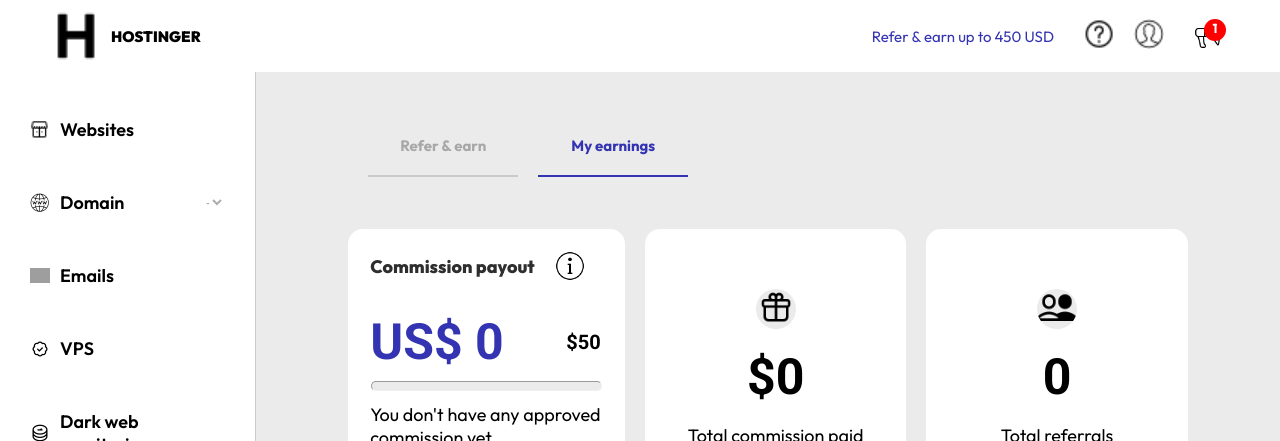
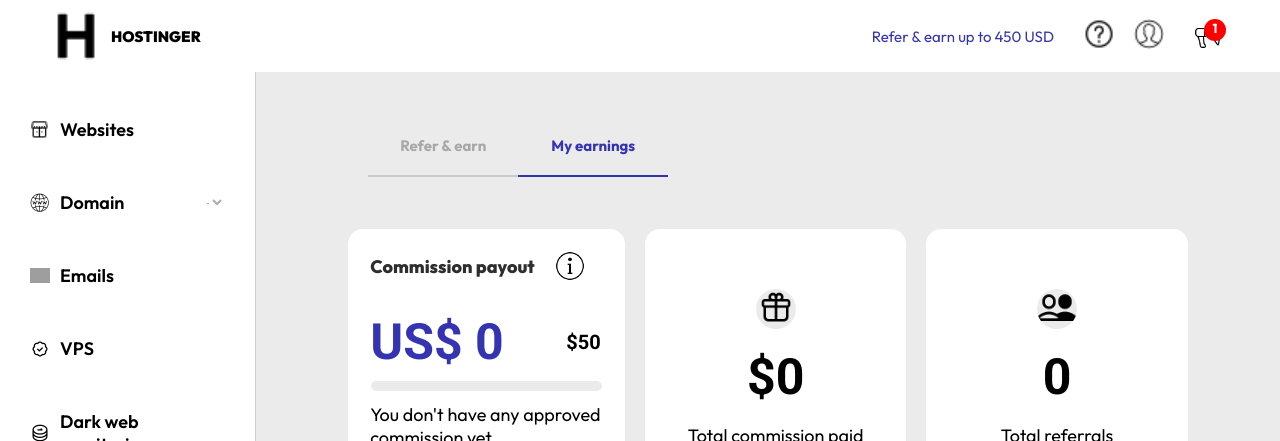
Before and after one commit to Elilaw179/hosting, a React (Vite) app: page / in a window 1280 px wide. Both pictures are taken after a click on the element "My earnings". Shown: the top 441 px of the page. Built offline with nearby package versions, Linux system fonts and the light colour scheme; grey boxes are pictures that could not be loaded; a web font is replaced by a local one.

Commit message:
updated some files

```diff
--- a/src/components/Body/Body.css
+++ b/src/components/Body/Body.css
@@ -87,7 +87,6 @@
   display: flex;
   flex-direction: column;
   align-items: center;
-  margin-right: 20px;
   cursor: pointer;
 }
 
--- a/src/components/Earning/Earning.css
+++ b/src/components/Earning/Earning.css
@@ -63,6 +63,7 @@
   margin: 10px auto;
   border-radius: 10px;
   background-color: rgb(235, 235, 235);
+  border: none;
 }
 
 .com-approval {
@@ -197,7 +198,7 @@
   color: white;
   padding: 0 20px;
   width: 70px;
-  height: 90px;
+  height: 60px;
   margin: auto;
 }
 
--- a/src/components/Earning/Earning.jsx
+++ b/src/components/Earning/Earning.jsx
@@ -86,7 +86,6 @@ const Earning = () => {
       <div className="faq-container">
         <h2>Refer & Earn FAQ</h2>
         <br />
-
         {faqQuestions.map((question, idx) => (
           <div className="questions" key={idx}>
             <div>
```
